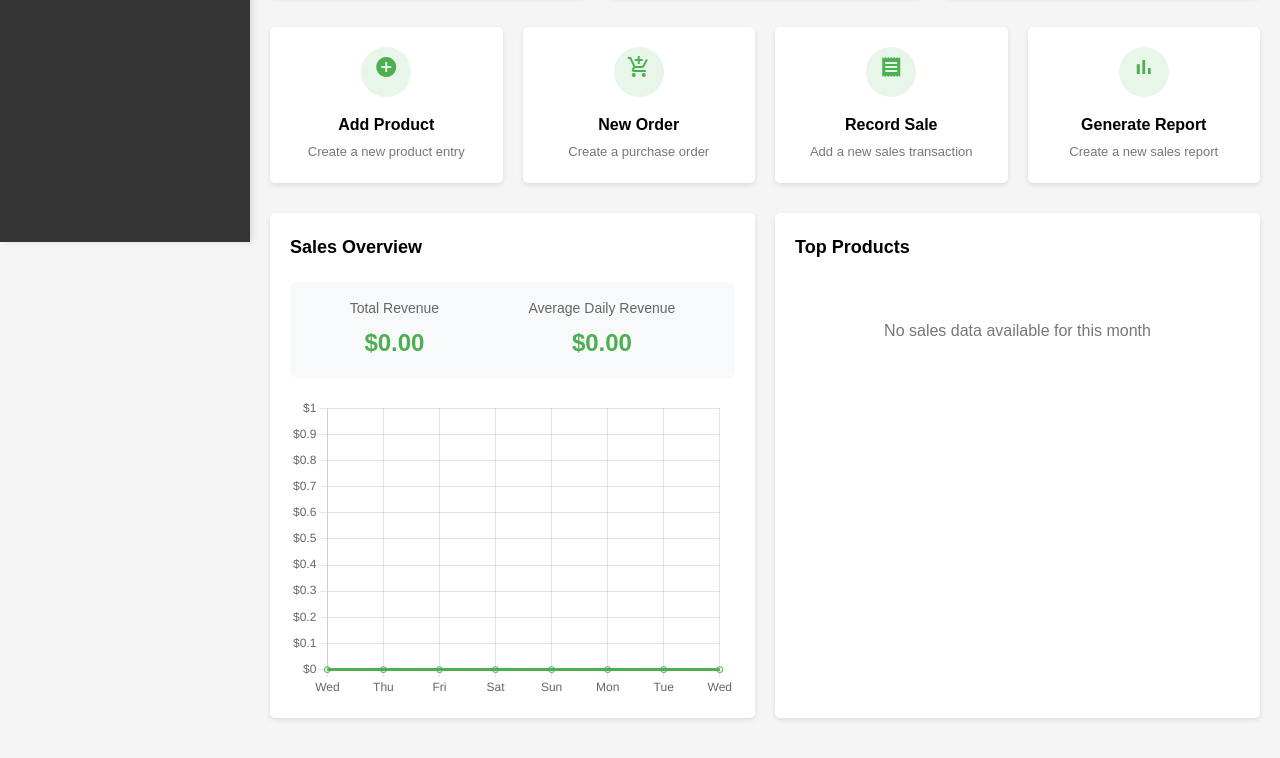
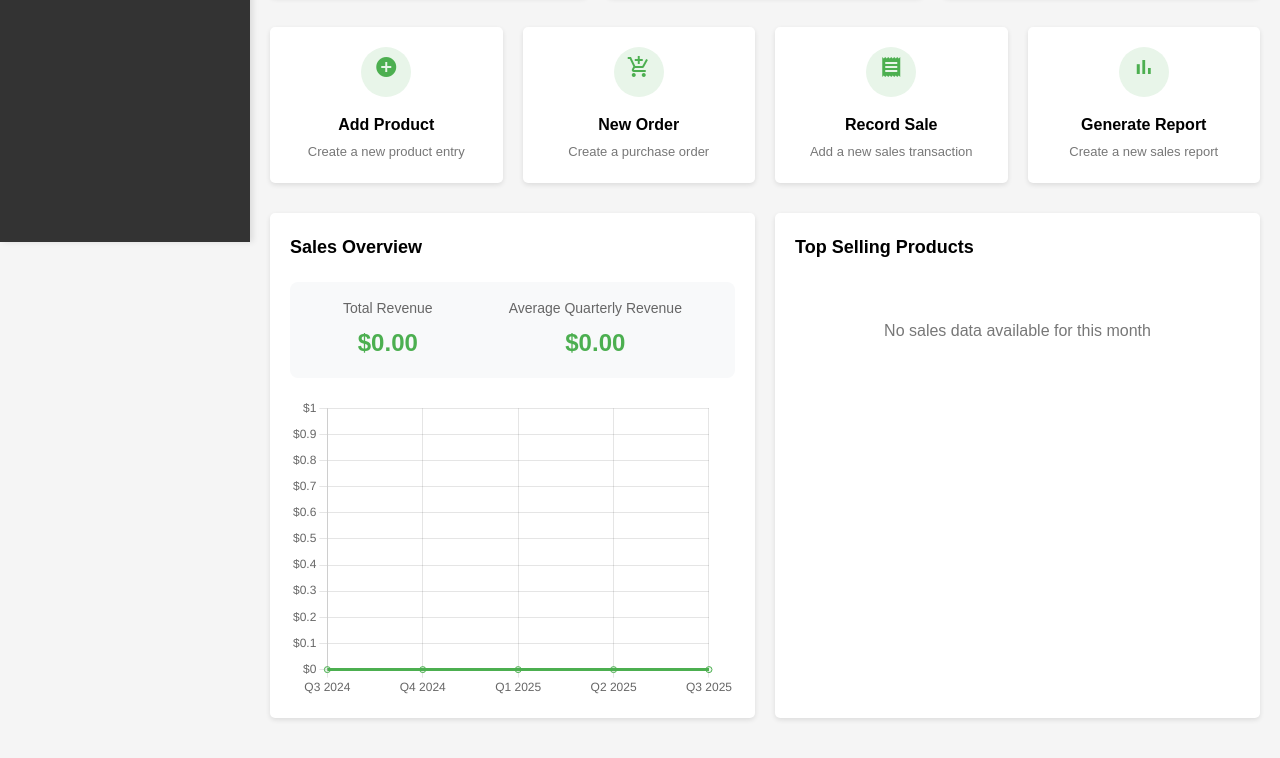
Before and after one commit to shubhamaher8/New-folder, a plain HTML site: page frontend/index.html in a window 1280 px wide. Shown: the part 618-1376 px from the top of the page. Drawn offline with nearby package versions, Linux system fonts and the light colour scheme; no server answers.

Commit message:
Update revenue calculations to reflect quarterly metrics and adjust related labels

```diff
--- a/frontend/index.html
+++ b/frontend/index.html
@@ -453,7 +453,7 @@
                         <div class="revenue-value" id="period-revenue">$0.00</div>
                     </div>
                     <div class="revenue-item">
-                        <div class="revenue-label">Average Daily Revenue</div>
+                        <div class="revenue-label">Average Quarterly Revenue</div>
                         <div class="revenue-value" id="average-daily-revenue">$0.00</div>
                     </div>
                 </div>
@@ -464,7 +464,7 @@
 
             <div class="chart-card">
                 <div class="chart-header">
-                    <div class="chart-title">Top Products</div>
+                    <div class="chart-title">Top Selling Products</div>
                     <div class="chart-filters">
                     </div>
                 </div>
@@ -484,7 +484,7 @@
         let sales = [];
         let inventory = [];
         let salesChart;
-        let currentPeriod = 'week';
+        let currentPeriod = 'quarter';
 
         // Event listeners
         document.addEventListener('DOMContentLoaded', function() {
@@ -677,10 +677,9 @@
         // Function to format date for labels
         function formatDate(date, period) {
             switch(period) {
-                case 'week':
-                    return date.toLocaleDateString('en-US', { weekday: 'short' });
-                case 'month':
-                    return date.toLocaleDateString('en-US', { day: '2-digit' });
+                case 'quarter':
+                    const quarter = Math.floor(date.getMonth() / 3) + 1;
+                    return `Q${quarter} ${date.getFullYear()}`;
                 case 'year':
                     return date.toLocaleDateString('en-US', { month: 'short' });
             }
@@ -692,11 +691,8 @@
             const start = new Date();
 
             switch(period) {
-                case 'week':
-                    start.setDate(now.getDate() - 7);
-                    break;
-                case 'month':
-                    start.setMonth(now.getMonth() - 1);
+                case 'quarter':
+                    start.setMonth(now.getMonth() - 12); // Show last 12 months (4 quarters)
                     break;
                 case 'year':
                     start.setFullYear(now.getFullYear() - 1);
@@ -717,8 +713,21 @@
             while (current <= end) {
                 dateLabels.push(formatDate(current, period));
 
-                // Find sales for this date
-                const daySales = sales.filter(sale => {
+                // Find sales for this date period
+                let periodSales = [];
+
+                if (period === 'quarter') {
+                    // For quarters, aggregate by quarter (3 months)
+                    const quarterStart = new Date(current.getFullYear(), Math.floor(current.getMonth() / 3) * 3, 1);
+                    const quarterEnd = new Date(current.getFullYear(), Math.floor(current.getMonth() / 3) * 3 + 3, 0);
+
+                    periodSales = sales.filter(sale => {
+                        const saleDate = new Date(sale.saleDate);
+                        return saleDate >= quarterStart && saleDate <= quarterEnd;
+                    });
+                } else {
+                    // For other periods, use existing logic
+                    periodSales = sales.filter(sale => {
                         const saleDate = new Date(sale.saleDate);
                         return period === 'year'
                             ? saleDate.getFullYear() === current.getFullYear() &&
@@ -727,15 +736,15 @@
                               saleDate.getMonth() === current.getMonth() &&
                               saleDate.getDate() === current.getDate();
                     });
+                }
 
-                const totalRevenue = daySales.reduce((sum, sale) => sum + sale.totalRevenue, 0);
+                const totalRevenue = periodSales.reduce((sum, sale) => sum + sale.totalRevenue, 0);
                 salesData.push(totalRevenue);
 
                 // Increment date based on period
                 switch(period) {
-                    case 'week':
-                    case 'month':
-                        current.setDate(current.getDate() + 1);
+                    case 'quarter':
+                        current.setMonth(current.getMonth() + 3); // Move to next quarter
                         break;
                     case 'year':
                         current.setMonth(current.getMonth() + 1);
@@ -752,14 +761,14 @@
 
             // Calculate total and average revenue
             const totalRevenue = data.reduce((sum, value) => sum + value, 0);
-            const avgDailyRevenue = totalRevenue / data.length;
+            const avgQuarterlyRevenue = period === 'quarter' ? totalRevenue / 4 : totalRevenue / data.length;
 
             // Update revenue display
             document.getElementById('period-revenue').textContent = '$' + totalRevenue.toLocaleString(undefined, {
                 minimumFractionDigits: 2,
                 maximumFractionDigits: 2
             });
-            document.getElementById('average-daily-revenue').textContent = '$' + avgDailyRevenue.toLocaleString(undefined, {
+            document.getElementById('average-daily-revenue').textContent = '$' + avgQuarterlyRevenue.toLocaleString(undefined, {
                 minimumFractionDigits: 2,
                 maximumFractionDigits: 2
             });
```
Lines whose indentation alone changed are shown as unchanged.
